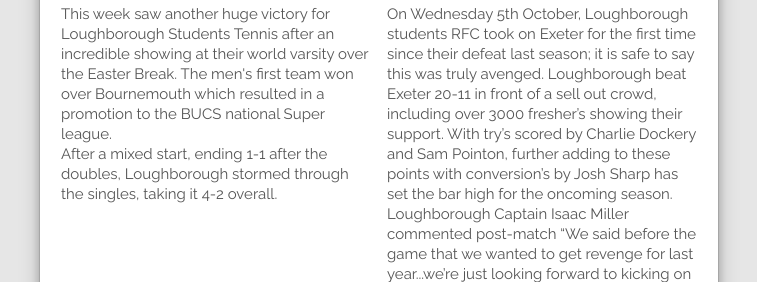
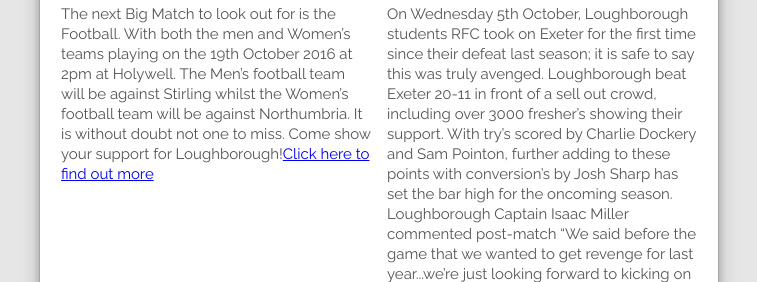
Before and after one commit to PublicEyeTechnologies/AU-Newsletter, a website: page newsletters/Freshers issues.html in a window 1280 px wide. Shown: the part 2171-2453 px from the top of the page, without its empty margins (261-1018 px from the left). Drawn offline with Linux system fonts and the light colour scheme.

Commit message:
football

```diff
--- a/newsletters/Freshers issues.html
+++ b/newsletters/Freshers issues.html
@@ -435,8 +435,7 @@
 														</tr>
 														<tr>
 															<td style="font-family: 'Raleway', sans-serif; font-size: 15px; mso-height-rule: exactly; line-height: 20px; color: #555555; padding-top: 10px;" class="stack-column-center">
-																This week saw another huge victory for Loughborough Students Tennis after an incredible showing at their world varsity over the Easter Break. The men's first team won over Bournemouth which resulted in a promotion to the BUCS national Super league.<br>After a mixed start, ending 1-1 after the doubles, Loughborough stormed through the singles, taking it 4-2 overall.
-
+																The next Big Match to look out for is the Football. With both the men and Women’s teams playing on the 19th October 2016 at 2pm at Holywell. The Men’s football team will be against Stirling whilst the Women’s football team will be against Northumbria. It is without doubt not one to miss. Come show your support for Loughborough!<a href="https://www.facebook.com/lborosupportersclub/">Click here to find out more</a>
 															</td>
 														</tr>
 													</table>
```
